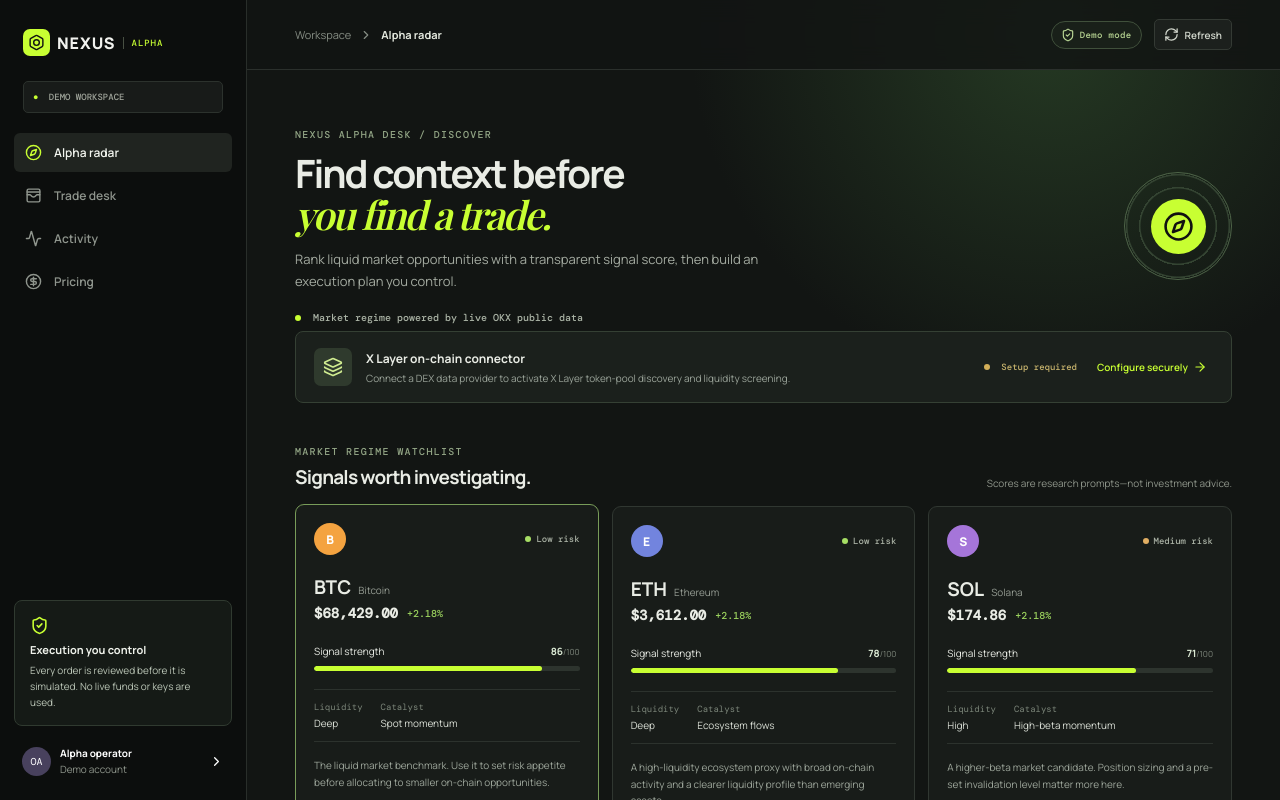
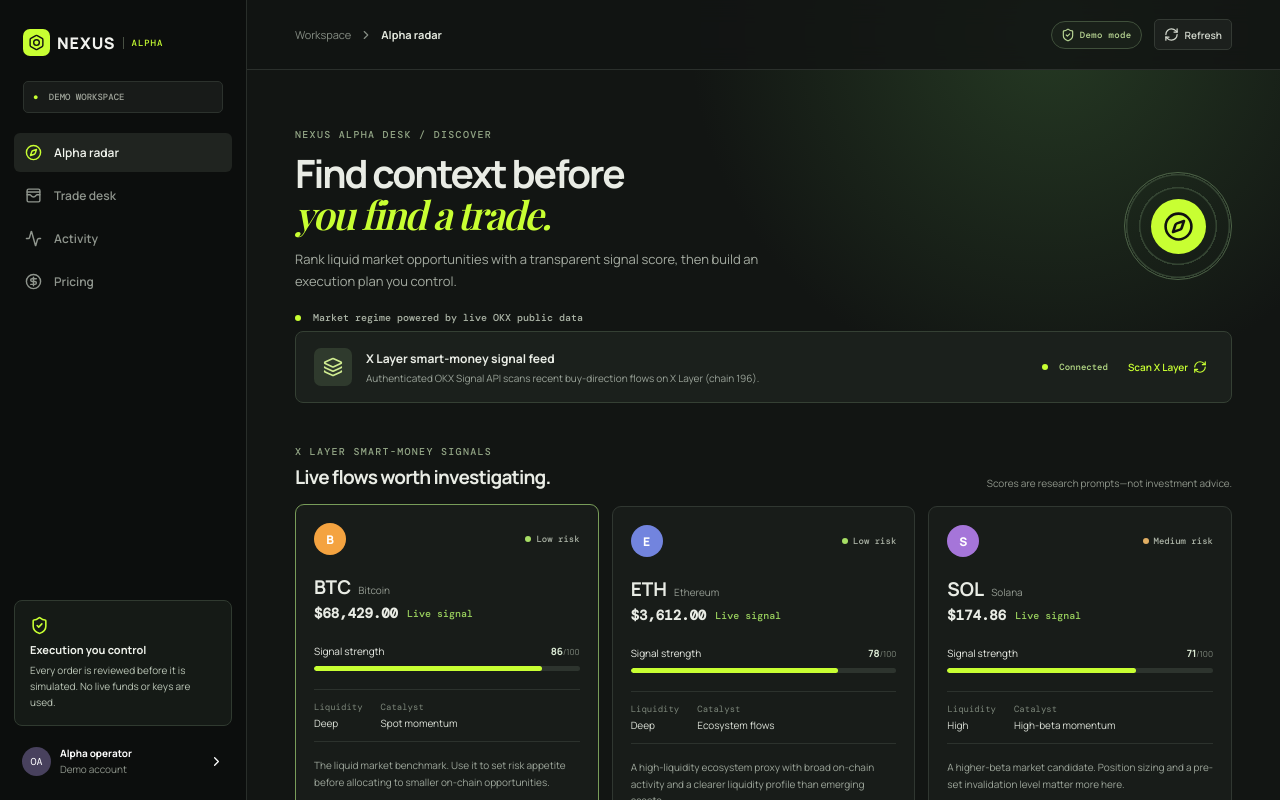
Before and after one commit to Mayorken/Nexus-agent, a React (Vite) app: page / in a window 1280 px wide. Shown: the top 800 px of the page. Built offline with nearby package versions, Linux system fonts and the light colour scheme; no server answers; a web font is replaced by a local one.

Commit message:
Build live X Layer alpha radar

```diff
--- a/src/main.tsx
+++ b/src/main.tsx
@@ -4,7 +4,7 @@
 import './styles.css'
 
 type View = 'radar' | 'desk' | 'activity' | 'pricing'
-type Signal = { symbol: string; name: string; instId: string; thesis: string; risk: 'Low' | 'Medium'; score: number; liquidity: string; catalyst: string; color: string }
+type Signal = { symbol: string; name: string; instId: string; thesis: string; risk: 'Low' | 'Medium' | 'High'; score: number; liquidity: string; catalyst: string; color: string; price?: number; tokenAddress?: string; onchain?: boolean }
 type Ticker = { last: string; open24h: string; high24h: string; low24h: string; volCcy24h: string; ts: string }
 
 const signals: Signal[] = [
@@ -24,6 +24,8 @@
   const [tradeStatus, setTradeStatus] = useState<'idle' | 'preview' | 'complete'>('idle')
   const [connectorOpen, setConnectorOpen] = useState(false)
   const [connectorState, setConnectorState] = useState<'idle' | 'checking' | 'ready' | 'missing'>('idle')
+  const [radarSignals, setRadarSignals] = useState<Signal[]>(signals)
+  const [scanning, setScanning] = useState(false)
   const [toast, setToast] = useState('')
   const [menu, setMenu] = useState(false)
   const notify = (message: string) => { setToast(message); window.setTimeout(() => setToast(''), 2400) }
@@ -41,6 +43,18 @@
     finally { setLoading(false) }
   }
   useEffect(() => { void refresh() }, [])
+  const scanXLayer = async () => {
+    setScanning(true)
+    try {
+      const response = await fetch('/api/xlayer-radar')
+      const data = await response.json() as { signals?: Signal[]; message?: string }
+      if (!response.ok || !data.signals?.length) throw new Error(data.message || 'No X Layer signals found')
+      setRadarSignals(data.signals)
+      setSelected(current => current.onchain ? current : data.signals![0])
+    } catch (error) { notify(error instanceof Error ? error.message : 'Unable to scan X Layer') }
+    finally { setScanning(false) }
+  }
+  useEffect(() => { void scanXLayer() }, [])
   const checkConnector = async () => {
     setConnectorState('checking')
     try {
@@ -50,8 +64,8 @@
     } catch { setConnectorState('missing') }
   }
   const currentTicker = tickers[selected.symbol]
-  const price = currentTicker ? Number(currentTicker.last) : selected.symbol === 'BTC' ? 68429 : selected.symbol === 'ETH' ? 3612 : 174.86
-  const change = currentTicker ? ((price - Number(currentTicker.open24h)) / Number(currentTicker.open24h)) * 100 : 2.18
+  const price = currentTicker ? Number(currentTicker.last) : selected.price ?? (selected.symbol === 'BTC' ? 68429 : selected.symbol === 'ETH' ? 3612 : 174.86)
+  const change = currentTicker ? ((price - Number(currentTicker.open24h)) / Number(currentTicker.open24h)) * 100 : 0
   const units = Number(amount || 0) / price
   const nav = [[ 'radar', Compass, 'Alpha radar' ], [ 'desk', WalletCards, 'Trade desk' ], [ 'activity', Activity, 'Activity' ], [ 'pricing', CircleDollarSign, 'Pricing' ]] as const
 
@@ -65,7 +79,7 @@
     </aside>
     <main className="alpha-main">
       <header><button className="menu-button" onClick={() => setMenu(true)}><Menu size={20}/></button><div className="crumb"><span>Workspace</span><ChevronRight size={14}/><b>{view === 'radar' ? 'Alpha radar' : view === 'desk' ? 'Trade desk' : view === 'activity' ? 'Activity' : 'Pricing'}</b></div><div className="header-right"><span className="demo-badge"><ShieldCheck size={14}/> Demo mode</span><button className="refresh" disabled={loading} onClick={() => void refresh()}><RefreshCw className={loading ? 'spinning' : ''} size={15}/> Refresh</button></div></header>
-      {view === 'radar' && <Radar selected={selected} select={(signal) => { setSelected(signal); setView('desk'); setTradeStatus('preview') }} tickers={tickers} loading={loading} onConnect={() => setConnectorOpen(true)} />}
+      {view === 'radar' && <Radar selected={selected} select={(signal) => { setSelected(signal); setView('desk'); setTradeStatus('preview') }} signals={radarSignals} tickers={tickers} loading={loading} scanning={scanning} scan={() => void scanXLayer()} onConnect={() => setConnectorOpen(true)} />}
       {view === 'desk' && <Desk selected={selected} price={price} change={change} amount={amount} setAmount={setAmount} units={units} ticker={currentTicker} status={tradeStatus} setStatus={setTradeStatus} notify={notify} />}
       {view === 'activity' && <ActivityView status={tradeStatus} selected={selected} amount={amount} />}
       {view === 'pricing' && <Pricing notify={notify} />}
@@ -75,20 +89,20 @@
   </div>
 }
 
-function Radar({ selected, select, tickers, loading, onConnect }: { selected: Signal; select: (signal: Signal) => void; tickers: Record<string, Ticker>; loading: boolean; onConnect: () => void }) {
+function Radar({ selected, select, signals, tickers, loading, scanning, scan, onConnect }: { selected: Signal; select: (signal: Signal) => void; signals: Signal[]; tickers: Record<string, Ticker>; loading: boolean; scanning: boolean; scan: () => void; onConnect: () => void }) {
   return <section className="alpha-content">
     <div className="radar-hero"><div><p className="overline">NEXUS ALPHA DESK / DISCOVER</p><h1>Find context before<br/><em>you find a trade.</em></h1><p>Rank liquid market opportunities with a transparent signal score, then build an execution plan you control.</p><div className="live-source"><span/> {loading ? 'Refreshing OKX public market data' : 'Market regime powered by live OKX public data'}</div></div><div className="radar-orb"><div><Compass size={31}/></div></div></div>
-    <div className="connector"><div className="connector-icon"><Layers3 size={20}/></div><div><b>X Layer on-chain connector</b><p>Connect a DEX data provider to activate X Layer token-pool discovery and liquidity screening.</p></div><span className="offline"><span/> Setup required</span><button onClick={onConnect}>Configure securely <ArrowRight size={14}/></button></div>
-    <div className="section-title"><div><p className="overline">MARKET REGIME WATCHLIST</p><h2>Signals worth investigating.</h2></div><span>Scores are research prompts—not investment advice.</span></div>
-    <div className="signal-grid">{signals.map(signal => <SignalCard key={signal.symbol} signal={signal} ticker={tickers[signal.symbol]} selected={selected.symbol === signal.symbol} onSelect={() => select(signal)} />)}</div>
+    <div className="connector"><div className="connector-icon"><Layers3 size={20}/></div><div><b>X Layer smart-money signal feed</b><p>Authenticated OKX Signal API scans recent buy-direction flows on X Layer (chain 196).</p></div><span className="online"><span/> Connected</span><button disabled={scanning} onClick={scan}>{scanning ? 'Scanning…' : 'Scan X Layer'} <RefreshCw className={scanning ? 'spinning' : ''} size={14}/></button></div>
+    <div className="section-title"><div><p className="overline">X LAYER SMART-MONEY SIGNALS</p><h2>Live flows worth investigating.</h2></div><span>Scores are research prompts—not investment advice.</span></div>
+    <div className="signal-grid">{signals.map(signal => <SignalCard key={signal.tokenAddress || signal.symbol} signal={signal} ticker={tickers[signal.symbol]} selected={selected.tokenAddress ? selected.tokenAddress === signal.tokenAddress : selected.symbol === signal.symbol} onSelect={() => select(signal)} />)}</div>
     <div className="radar-foot"><AlertTriangle size={17}/><span><b>Safety rule:</b> Nexus surfaces observable data and explains risk. It does not guarantee returns, recommend a trade, or execute without a user review.</span></div>
   </section>
 }
 
 function SignalCard({ signal, ticker, selected, onSelect }: { signal: Signal; ticker?: Ticker; selected: boolean; onSelect: () => void }) {
-  const price = ticker ? Number(ticker.last) : signal.symbol === 'BTC' ? 68429 : signal.symbol === 'ETH' ? 3612 : 174.86
-  const change = ticker ? ((price - Number(ticker.open24h)) / Number(ticker.open24h)) * 100 : 2.18
-  return <article className={selected ? 'signal-card chosen' : 'signal-card'}><div className="signal-top"><span className="token-mark" style={{background: signal.color}}>{signal.symbol[0]}</span><span className="risk"><i className={signal.risk === 'Low' ? 'low' : ''}/>{signal.risk} risk</span></div><div className="signal-name"><h3>{signal.symbol}</h3><span>{signal.name}</span></div><div className="price-line"><b>{money(price)}</b><span className={change >= 0 ? 'positive' : 'negative'}>{change >= 0 ? '+' : ''}{change.toFixed(2)}%</span></div><div className="score"><span>Signal strength</span><b>{signal.score}<small>/100</small></b><div><i style={{width: `${signal.score}%`}}/></div></div><div className="metrics"><span><small>Liquidity</small>{signal.liquidity}</span><span><small>Catalyst</small>{signal.catalyst}</span></div><p>{signal.thesis}</p><button onClick={onSelect}>Review trade plan <ArrowRight size={15}/></button></article>
+  const price = ticker ? Number(ticker.last) : signal.price ?? (signal.symbol === 'BTC' ? 68429 : signal.symbol === 'ETH' ? 3612 : 174.86)
+  const change = ticker ? ((price - Number(ticker.open24h)) / Number(ticker.open24h)) * 100 : 0
+  return <article className={selected ? 'signal-card chosen' : 'signal-card'}><div className="signal-top"><span className="token-mark" style={{background: signal.color}}>{signal.symbol[0]}</span><span className="risk"><i className={signal.risk === 'Low' ? 'low' : ''}/>{signal.risk} risk</span></div><div className="signal-name"><h3>{signal.symbol}</h3><span>{signal.name}</span></div><div className="price-line"><b>{money(price)}</b>{ticker ? <span className={change >= 0 ? 'positive' : 'negative'}>{change >= 0 ? '+' : ''}{change.toFixed(2)}%</span> : <span className="positive">Live signal</span>}</div><div className="score"><span>Signal strength</span><b>{signal.score}<small>/100</small></b><div><i style={{width: `${signal.score}%`}}/></div></div><div className="metrics"><span><small>Liquidity</small>{signal.liquidity}</span><span><small>Catalyst</small>{signal.catalyst}</span></div><p>{signal.thesis}</p><button onClick={onSelect}>Review trade plan <ArrowRight size={15}/></button></article>
 }
 
 function Desk({ selected, price, change, amount, setAmount, units, ticker, status, setStatus, notify }: { selected: Signal; price: number; change: number; amount: string; setAmount: (value: string) => void; units: number; ticker?: Ticker; status: 'idle' | 'preview' | 'complete'; setStatus: (value: 'idle' | 'preview' | 'complete') => void; notify: (value: string) => void }) {
```
Also changed, not shown: api/xlayer-radar.js (added, +53 -0 lines), src/styles.css.
